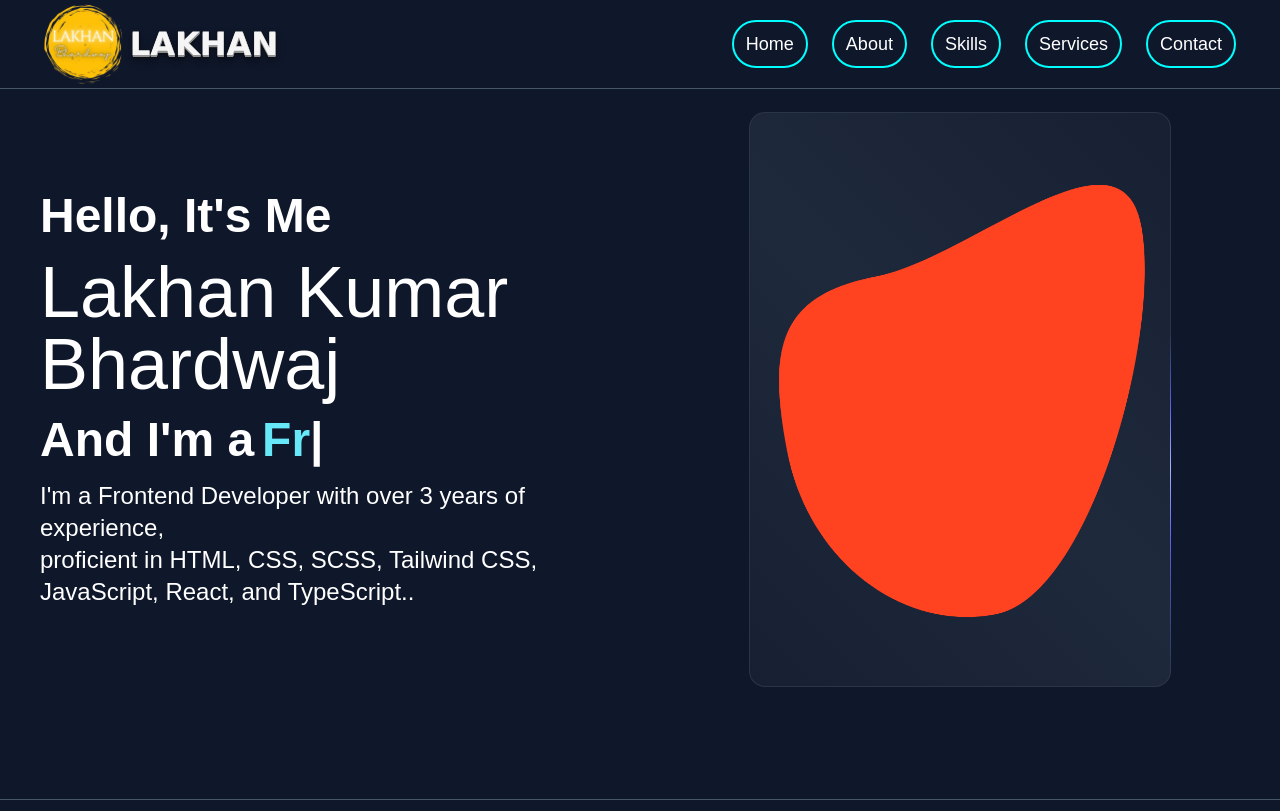
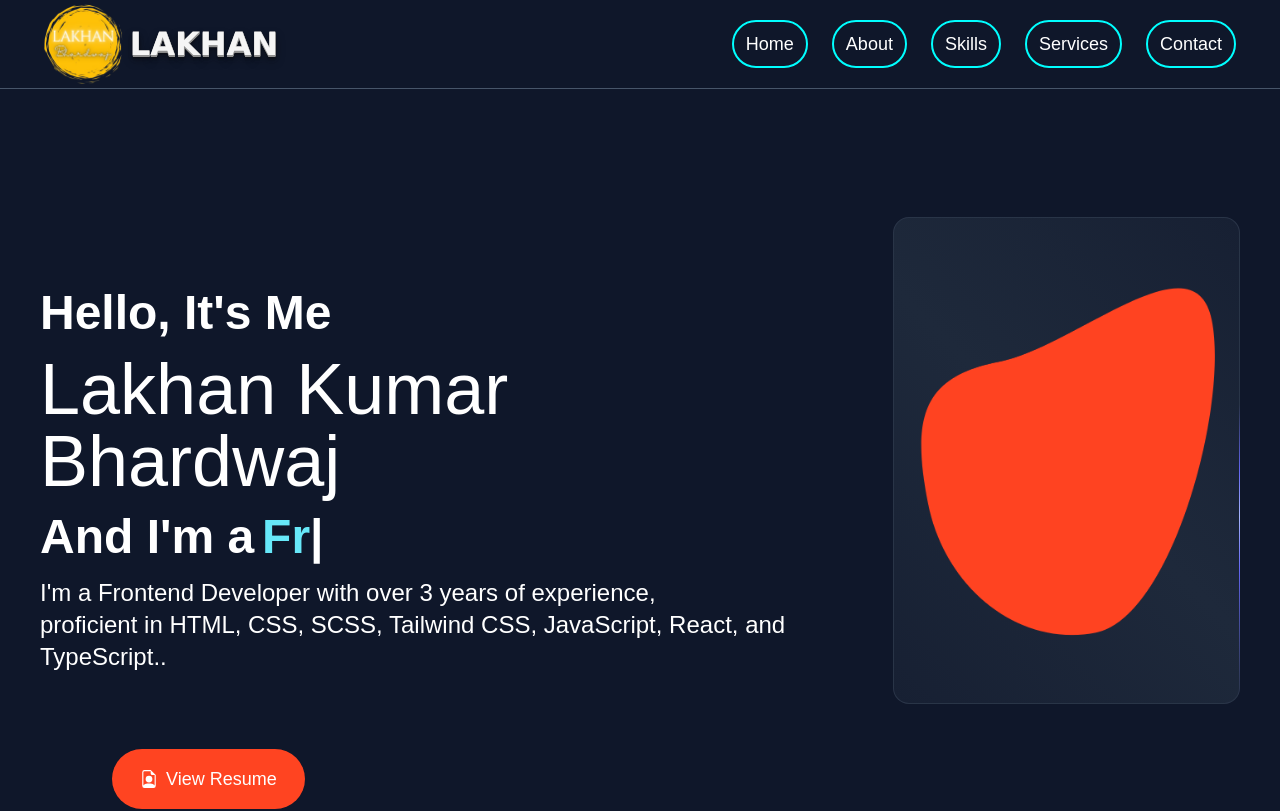
Before and after one commit to LakhanKBhardwaj/My_Portfolio, a Next.js app: page / in a window 1280 px wide. Shown: the top 811 px of the page. Built offline with nearby package versions, Linux system fonts and the light colour scheme.

Commit message:
modified the code of the header and homepage and create a new file for about section.

```diff
--- a/package.json
+++ b/package.json
@@ -3,7 +3,7 @@
   "version": "0.1.0",
   "private": true,
   "scripts": {
-    "dev": "next dev",
+    "dev": "next dev -p 4000",
     "build": "next build",
     "start": "next start",
     "lint": "next lint"
--- /dev/null
+++ b/src/SvgIcons/svgIcons.tsx
@@ -0,0 +1,10 @@
+import React, { FC } from 'react'
+
+export const ResumeSvgIcons: FC<any> = ({ fill, width, height }) => {
+    return (
+        <svg xmlns="http://www.w3.org/2000/svg" width={width} height={height} fill={fill} className="bi bi-file-earmark-person" viewBox="0 0 16 16">
+            <path d="M11 8a3 3 0 1 1-6 0 3 3 0 0 1 6 0" />
+            <path d="M14 14V4.5L9.5 0H4a2 2 0 0 0-2 2v12a2 2 0 0 0 2 2h8a2 2 0 0 0 2-2M9.5 3A1.5 1.5 0 0 0 11 4.5h2v9.255S12 12 8 12s-5 1.755-5 1.755V2a1 1 0 0 1 1-1h5.5z" />
+        </svg>
+    )
+}
--- a/src/components/About.tsx
+++ b/src/components/About.tsx
@@ -19,7 +19,9 @@ export const About : FC = () => {
       <div className="py-28 bg-slate-900 w-full h-80">
       <div className="text-white p-10  mx-auto ">
         <div data-aos="zoom-in-left" className=''>
-
+          <div className='border-l-[6px] bg-red-500 align-middle'>
+            <h1 className='max-sm:text-6xl sm:text-6xl lg:text-7xl xl:text-8xl font-extrabold ml-2'>What I Do</h1>
+          </div>
         </div>
       </div>
       </div>
--- a/src/components/Header.tsx
+++ b/src/components/Header.tsx
@@ -3,7 +3,7 @@ import myLogo from '../../public/Images/LakhanLogo.png'
 import Image from 'next/image'
 import Link from 'next/link'
 
-export const Header : FC = () => {
+export const Header: FC = () => {
 
     const [isMobileMenuOpen, setIsMobileMenuOpen] = useState(false);
 
@@ -12,7 +12,8 @@ export const Header : FC = () => {
     };
 
     return (
-        <nav className=" bg-slate-900 p-3 fixed z-10 w-full border-b-[1px] border-slate-600">
+        <header className='md:sticky top-0 z-10 bg-slate-900'>
+            <nav className="p-3  w-full border-b-[1px] border-slate-600">
                 <div className=" px-2 sm:px-6 lg:px-8">
                     <div className="relative flex h-16 items-center">
                         {/* Logo */}
@@ -31,7 +32,7 @@ export const Header : FC = () => {
                                     <Link href="#home" scroll={false} className="border-2 border-customCyan px-3 py-2 text-lg font-medium text-white overflow-hidden flex justify-center items-center ease-out duration-700 rounded-3xl z-10 hover:border-transparent hover:shadow-customNavTabGlow">
                                         Home
                                     </Link>
-                                <Link href="#about"  className="border-2 border-customCyan px-3 py-2 text-lg font-medium text-white overflow-hidden flex justify-center items-center ease-out duration-700 rounded-3xl z-10 hover:border-transparent hover:shadow-customNavTabGlow">
+                                    <Link href="#about" className="border-2 border-customCyan px-3 py-2 text-lg font-medium text-white overflow-hidden flex justify-center items-center ease-out duration-700 rounded-3xl z-10 hover:border-transparent hover:shadow-customNavTabGlow">
                                         About
                                     </Link>
                                     <Link href="#" className="border-2 border-customCyan px-3 py-2 text-lg font-medium text-white overflow-hidden flex justify-center items-center ease-out duration-700 rounded-3xl z-10 hover:border-transparent hover:shadow-customNavTabGlow">
@@ -89,21 +90,25 @@ export const Header : FC = () => {
                 {isMobileMenuOpen && (
                     <div className="sm:hidden" id="mobile-menu">
                         <div className="space-y-1 px-2 pb-3 pt-2">
-                        <Link href="/" className="block rounded-md bg-gray-900 px-3 py-2 text-base font-medium text-white">
+                            <Link href="#home" scroll={false} className="px-3 py-2 pr-10 text-lg font-medium text-white overflow-hidden flex justify-end ">
                                 Home
                             </Link>
-                        <Link href="/about" className="block rounded-md px-3 py-2 text-base font-medium text-gray-300 hover:bg-gray-500 hover:text-white">
+                            <Link href="#about" className="px-3 py-2 pr-10 text-lg font-medium text-white overflow-hidden flex justify-end ">
                                 About
                             </Link>
-                        <Link href="/services" className="block rounded-md px-3 py-2 text-base font-medium text-gray-300 hover:bg-gray-500 hover:text-white">
+                            <Link href="#" className="px-3 py-2 pr-10 text-lg font-medium text-white overflow-hidden flex justify-end ">
+                                Skills
+                            </Link>
+                            <Link href="#" className="px-3 py-2 pr-10 text-lg font-medium text-white overflow-hidden flex justify-end ">
                                 Services
                             </Link>
-                        <Link href="/contact" className="block rounded-md px-3 py-2 text-base font-medium text-gray-300 hover:bg-gray-500 hover:text-white">
+                            <Link href="/#" className="px-3 py-2 pr-10 text-lg font-medium text-white overflow-hidden flex justify-end ">
                                 Contact
                             </Link>
                         </div>
                     </div>
                 )}
             </nav>
+        </header>
     )
 }
--- a/src/components/HomeContent.tsx
+++ b/src/components/HomeContent.tsx
@@ -1,12 +1,44 @@
-import React, { FC, useEffect, useRef } from 'react';
+import React, { FC, useEffect, useRef, useState } from 'react';
 import { Typed } from 'react-typed';
 import Image from 'next/image';
 import BackImage from '../../public/Images/pattern.png';
 import MyPic from '../../public/Images/myPic.png';
+import { ResumeSvgIcons } from '@/SvgIcons/svgIcons';
+import Link from 'next/link';
 
 export const HomeContent: FC = () => {
 
+
     const textRef = useRef<HTMLSpanElement>(null);
+    const [circleStyle, setCircleStyle] = useState({});
+    const [animationClass, setAnimationClass] = useState("");
+
+
+    const handleMouseEnter = (e: any) => {
+        const rect = e.target.getBoundingClientRect();
+        const relX = e.clientX - rect.left;
+        const relY = e.clientY - rect.top;
+
+        setCircleStyle({
+            left: `${relX}px`,
+            top: `${relY}px`,
+        });
+        setAnimationClass("animate-explode");
+
+        console.log(circleStyle);
+    };
+
+    const handleMouseLeave = (e: any) => {
+        const rect = e.target.getBoundingClientRect();
+        const relX = e.clientX - rect.left;
+        const relY = e.clientY - rect.top;
+
+        setCircleStyle({
+            left: `${relX}px`,
+            top: `${relY}px`,
+        });
+        setAnimationClass("animate-desplode");
+    };
 
     useEffect(() => {
         if (textRef.current) {
@@ -27,17 +59,17 @@ export const HomeContent: FC = () => {
 
     return (
         <section id={'home'}>
-            <div className="grid md:grid-cols-2 bg-slate-900 border-b-[1px] border-slate-600 min-h-screen">
-            <div className='flex items-center'>
+            <div className="grid md:grid-cols-3 bg-slate-900 border-b-[1px] border-slate-600 md:h-screen md:py-32">
+                <div className='md:pt-16 pt-5 col-span-2'>
                     <div className='sm:px-10 max-sm:px-5'>
                         <div className='py-2'>
-                    <h3 className='text-5xl max-sm:text-3xl text-white font-bold animate-slideTop ' style={{ animationDelay: "1s" }}>Hello, It's Me</h3>
+                            <h3 className='max-sm:text-xl sm:text-2xl md:text-3xl lg:text-4xl xl:text-5xl text-white font-bold animate-slideTop ' style={{ animationDelay: "1s" }}>Hello, It's Me</h3>
                         </div>
                         <div className='py-2'>
-                    <h1 className='text-7xl max-sm:text-5xl text-white animate-slideLeft' style={{ animationDelay: "1s" }}>Lakhan Kumar Bhardwaj</h1>
+                            <h1 className='max-sm:text-4xl sm:text-4xl md:text-5xl lg:text-6xl xl:text-7xl text-white animate-slideLeft' style={{ animationDelay: "1s" }}>Lakhan Kumar Bhardwaj</h1>
                         </div>
                         <div className='py-2'>
-                    <h3 className='text-5xl max-sm:text-3xl text-white font-bold animate-slideBottom' style={{ animationDelay: "1s" }}>
+                            <h3 className=' max-sm:text-xl sm:text-2xl md:text-3xl lg:text-4xl xl:text-5xl text-white font-bold animate-slideBottom' style={{ animationDelay: "1s" }}>
                                 And I'm a
                                 <span ref={textRef} className="text ml-2 text-cyan-300"></span>
                             </h3>
@@ -48,10 +80,23 @@ export const HomeContent: FC = () => {
                             </p>
                         </div>
                     </div>
-
+                    <div className='sm:px-28 max-sm:px-16 mt-12 flex flex-wrap items-center gap-3 md:gap-6 flex-col md:flex-row p-5'>
+                        <div className='overflow-hidden relative inline-block rounded-[50px] mb-3'>
+                            <span style={circleStyle} className={`bg-red-600 rounded-full absolute left-0 top-0 w-0 h-0 ml-0 mt-0 pointer-events-none duration-500 ${animationClass}`}></span>
+                            <a href="#"
+                                className="inline-block bg-customOragne text-white font-medium text-lg min-w-[120px] w-max text-center transition duration-700 no-underline px-7 py-4 z-[100000]"
+                                onMouseEnter={handleMouseEnter}
+                                onMouseLeave={handleMouseLeave}
+                            >
+                                <span className="relative flex items-center justify-center gap-2 z-[10000]">
+                                <ResumeSvgIcons width='18px' height='18px' fill='var(--white-color)' />
+                                    View Resume
+                                </span>
+                            </a>
                         </div>
-
-            <div className='flex items-center justify-center '>
+                    </div>
+                </div>
+                <div className='flex justify-center col-span-1 max-md:col-span-2'>
                     <section className="sm:px-10 max-sm:px-5 max-md:py-5">
                         <div className="w-full  max-w-[422px] [background:linear-gradient(45deg,#172033,theme(colors.slate.800)_50%,#172033)_padding-box,conic-gradient(from_var(--border-angle),theme(colors.slate.600/.48)_80%,_theme(colors.indigo.500)_86%,_theme(colors.indigo.300)_90%,_theme(colors.indigo.500)_94%,_theme(colors.slate.600/.48))_border-box] rounded-2xl border border-transparent animate-border">
                             <div className="px-5 py-16  group">
@@ -65,6 +110,7 @@ export const HomeContent: FC = () => {
                     <Image src={MyPic} alt='My Pic' width={450} className='text-3xl absolute left-0 bottom-0 transform translate-x-8 transition-[bottom,left] duration-[2.5s] group-hover:left-[8%]' />
                 </div> */}
             </div>
+
         </section>
 
 
--- a/src/pages/index.tsx
+++ b/src/pages/index.tsx
@@ -22,7 +22,7 @@ export default function Home() {
   }, []);
 
   return (
-    <main className='scroll-smooth relative'>
+    <main className='bg-slate-900'>
 
       <Header />
       <HomeContent />
--- a/src/styles/globals.css
+++ b/src/styles/globals.css
@@ -20,6 +20,9 @@
       0.1667px 4.167px 5.833px rgba(16, 16, 16, 0.2),
       0.1667px 5px 10px rgba(16, 16, 16, 0.4);
   }
+  .transition-for-resumeButton {
+    transition: width 0.7s ease-in-out, height 0.7s ease-in-out, top 0.7s ease-in-out, left 0.7s ease-in-out;
+  }
 }
 
 @property --border-angle {
@@ -28,6 +31,8 @@
   syntax: '<angle>';
 }
 
+@import url("https://fonts.googleapis.com/css?family=Inconsolata:400,700");
+
 :root {
   --foreground-rgb: 0, 0, 0;
   --background-start-rgb: 214, 219, 220;
@@ -35,6 +40,8 @@
   --white-color: #FFF;
   --custom-cyan: #0ff;
   --green-400-rgba: rgba(74, 222, 130, 0.452);
+  --custom-orange-rgb: rgb(255, 68, 33);
+  --yellow-400-rgb: rgb(250, 201, 21,);
 }
 
 @media (prefers-color-scheme: dark) {
@@ -48,7 +55,7 @@
 
 body {
   height: 100vh;
-  font-family: "poppins", sans-serif;
+  font-family: 'Inconsolata', sans-serif;
 }
 
 html {
--- a/tailwind.config.ts
+++ b/tailwind.config.ts
@@ -18,6 +18,7 @@ const config: Config = {
       },
       colors: {
         customCyan: 'var(--custom-cyan)',
+        customOragne: 'var(--custom-orange-rgb)',
       },
       boxShadow: {
         customNavTabGlow: '0 0 15px var(--custom-cyan), 0 0 30px var(--custom-cyan), 0 0 45px var(--custom-cyan)',
@@ -31,6 +32,8 @@ const config: Config = {
         loaderBorderAnimation1: 'spin 3s linear infinite',
         loaderBorderAnimation2: 'spin 2s linear infinite',
         loaderBorderAnimation3: 'spin 1.5s linear infinite',
+        explode: "explode 1s forwards",
+        desplode: "desplode 1s forwards",
 
       },
       keyframes: {
@@ -64,7 +67,15 @@ const config: Config = {
         loaderBorderAnimation3: {
           '0%' : { transform: 'rotate(3600deg)' },
           '100%' : { transform:' rotate(0deg)' },
-        }
+        },
+        explode: {
+          "0%": { width: "0px", height: "0px", marginLeft: "0px", marginTop: "0px", backgroundColor: "rgba(42, 53, 80,0.2)" },
+          "100%": { width: "400px", height: "400px", marginLeft: "-200px", marginTop: "-200px", backgroundColor: "rgba(250, 201, 21, 0.8)" },
+        },
+        desplode: {
+          "0%": { width: "400px", height: "400px", marginLeft: "-200px", marginTop: "-200px", backgroundColor: "rgba(250, 201, 21,0.8)" },
+          "100%": { width: "0px", height: "0px", marginLeft: "0px", marginTop: "0px", backgroundColor: "rgba(129, 80, 108,0.6)" },
+        },
       },
     },
   },
```
Lines whose indentation alone changed are shown as unchanged.
